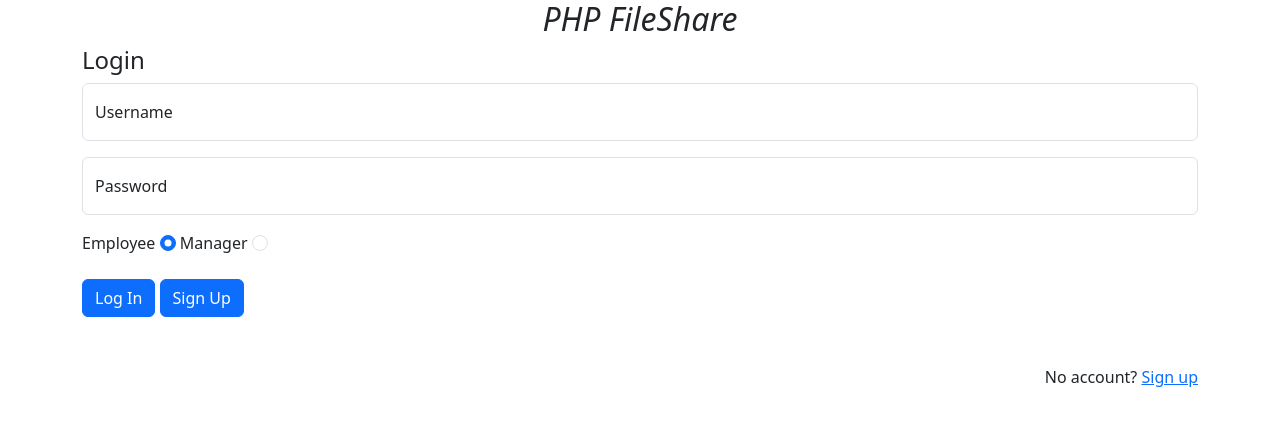
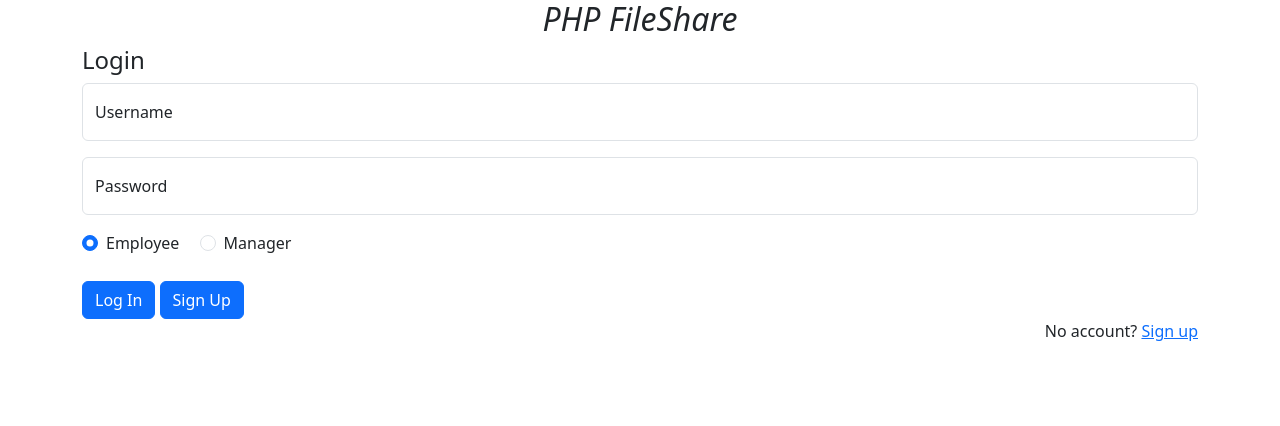
Before and after one commit to francis-ohara/file-share, a PHP site: page / in a window 1280 px wide. Shown: the top 426 px of the page. Run offline with PHP 8.4, Linux system fonts and the light colour scheme.

Commit message:
Style: update header text and account type radio buttons.

```diff
--- a/index.php
+++ b/index.php
@@ -1,12 +1,13 @@
 <!DOCTYPE html>
 <html lang="en">
 <head>
-    <title>Login to File Share</title>
+    <title>Welcome to File Share</title>
     <meta charset="utf-8">
     <meta name="viewport" content="width=device-width, initial-scale=1">
     <link href="https://cdn.jsdelivr.net/npm/bootstrap@5.3.2/dist/css/bootstrap.min.css" rel="stylesheet"
           integrity="sha384-T3c6CoIi6uLrA9TneNEoa7RxnatzjcDSCmG1MXxSR1GAsXEV/Dwwykc2MPK8M2HN" crossorigin="anonymous">
-    <link rel="icon" href="https://github.com/francisohara24/PHP-File-Share/blob/master/content/logo-small.jpeg?raw=true">
+    <link rel="icon"
+          href="https://github.com/francisohara24/PHP-File-Share/blob/master/content/logo-small.jpeg?raw=true">
 </head>
 <body class="container">
 <h2 style="text-align: center; font-style: italic">PHP FileShare</h2>
@@ -18,7 +19,7 @@
         <input type="text" class="form-control" id="username" name="username"
                value="<?php echo count($_POST) > 0 ? $_POST["username"] : "" ?>"
                placeholder="Enter your username" required>
-            <label for="username">Username </label>
+        <label for="username" class="form-label">Username </label>
 
     </div>
     <div class="mb-3 form-floating">
@@ -27,20 +28,29 @@
                placeholder="Enter your password" required>
         <label for="password" class="form-label">Password </label>
     </div>
-        <div class="mb-3">
-            <label for="employee" class="form-label"> Employee </label>
-            <input type="radio" class="form-check-input" id="employee" checked name="account-type" value="employee" required>
 
-            <label for="manager">Manager</label>
+    <div class="form-check form-check-inline">
+        <label for="employee" class="form-check-label"> Employee </label>
+        <input type="radio" class="form-check-input" id="employee" checked name="account-type" value="employee"
+               required>
+    </div>
+
+    <div class="form-check form-check-inline">
+        <label for="manager" class="form-check-label"> Manager</label>
         <input type="radio" class="form-check-input" id="manager" name="account-type" value="manager">
     </div>
+    <br>
+    <br>
+    <div>
     <button class="btn btn-primary" type="submit" name="login">Log In</button>
     <button class="btn btn-primary" type="submit" name="signup" formaction="signup.php">Sign Up</button>
-        <br><br>
+        <div style="text-align: right">No account? <a href="signup.php">Sign up</a></div>
+    </div>
+
     <?php if (isset($_POST["login"])) authorize($_POST["username"], $_POST["password"]); ?>
 
     <br>
-    <div style="text-align: right">No account? <a href="signup.php">Sign up</a></div>
+
 </form>
 <script src="https://cdn.jsdelivr.net/npm/bootstrap@5.3.2/dist/js/bootstrap.bundle.min.js"
         integrity="sha384-C6RzsynM9kWDrMNeT87bh95OGNyZPhcTNXj1NW7RuBCsyN/o0jlpcV8Qyq46cDfL"
```
Lines whose indentation alone changed are shown as unchanged.
